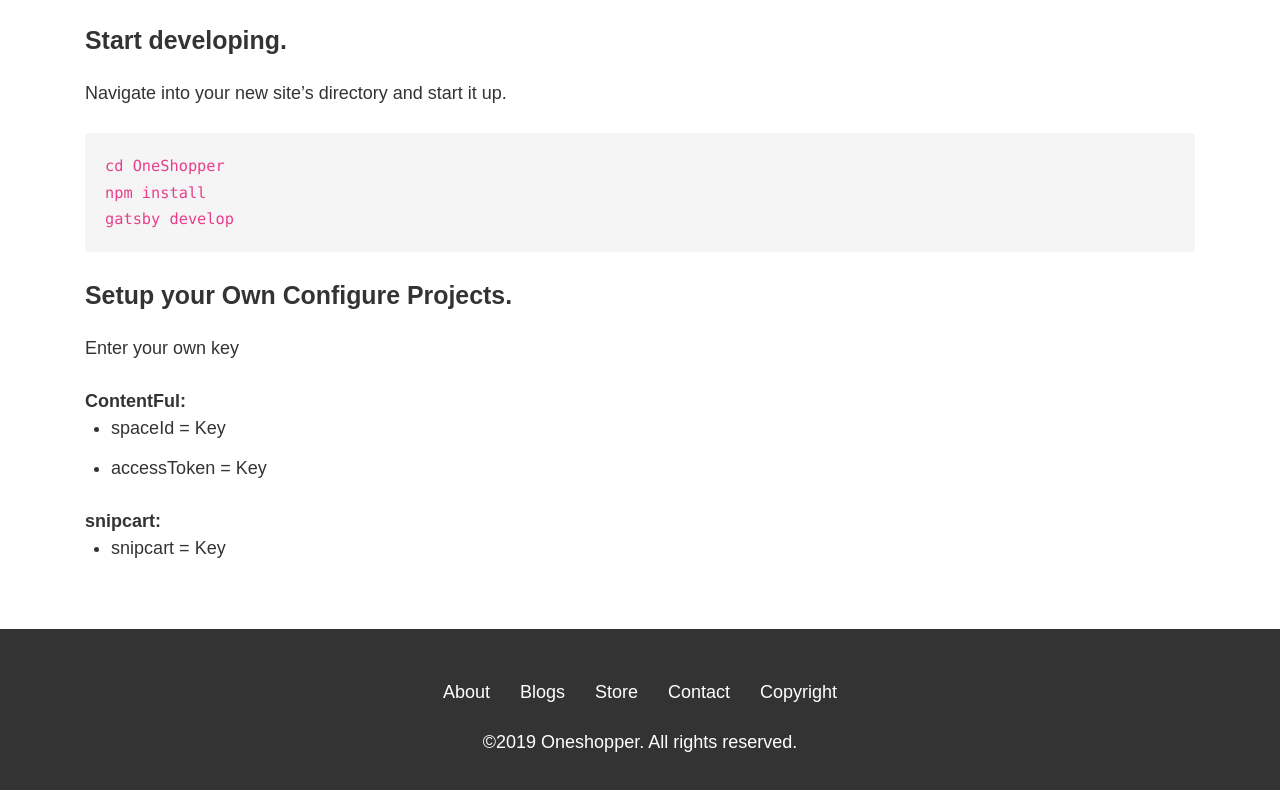
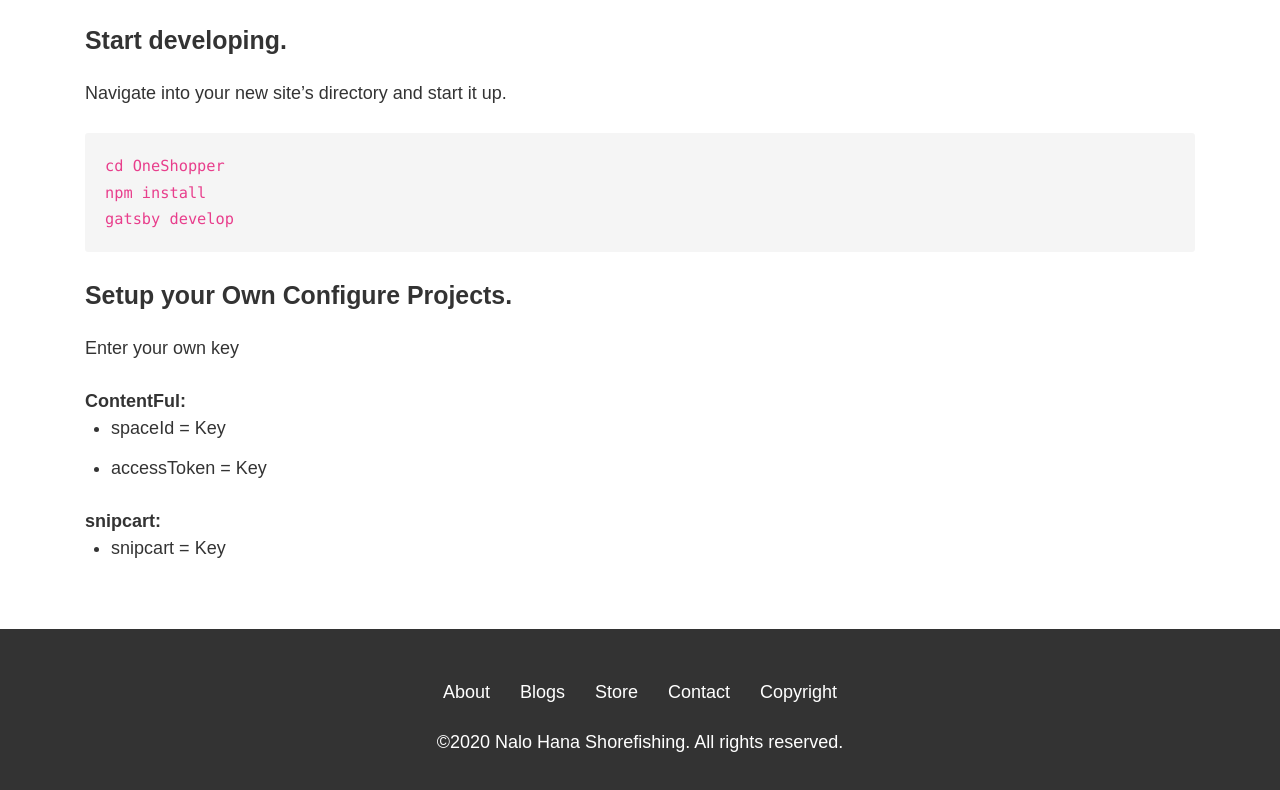
Before and after one commit to nicktu12/nalohana, a Gatsby site: page /about in a window 1280 px wide. Shown: the part 864-1654 px from the top of the page. Built offline with nearby package versions, Linux system fonts and the light colour scheme; Gatsby itself is replaced by a stand-in of ours; a web font is replaced by a local one.

Commit message:
Update footer

```diff
--- a/src/components/footer.js
+++ b/src/components/footer.js
@@ -22,7 +22,7 @@ class Footer extends React.Component {
                         </div>
                         <div className="footer-bottom social-right-menu ">
                             <div className="site-info">
-                                ©2019 Oneshopper. All rights reserved.
+                                ©2020 Nalo Hana Shorefishing. All rights reserved.
                             </div>
                         </div>
                     </div>
```
